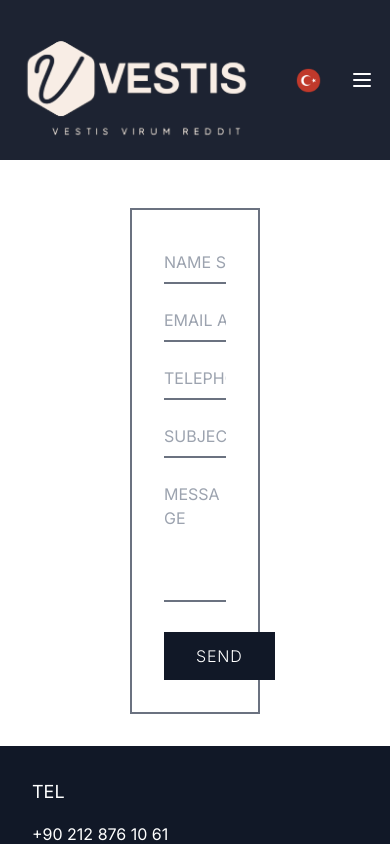
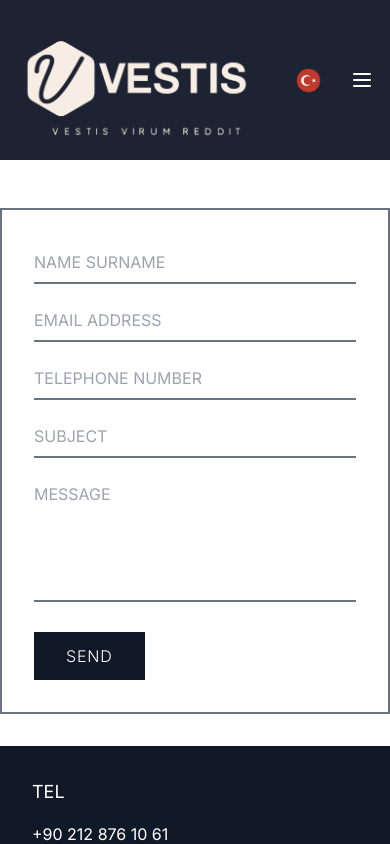
Before and after one commit to denizinec/vestis, a Next.js app: page /en/contact in a window 390 px wide. Shown: the top 844 px of the page. Built offline with nearby package versions, Linux system fonts and the light colour scheme.

Commit message:
mobile ui fix

```diff
--- a/app/[lang]/(private)/contact/page.tsx
+++ b/app/[lang]/(private)/contact/page.tsx
@@ -28,11 +28,11 @@ export default function Page() {
   return (
     <>
 
-      <div className="flex flex-col justify-center items-center  md:flex-row gap-8 mt-52 mb-16">
+      <div className="flex flex-col justify-center items-center md:flex-row gap-8 mt-52 mb-16">
 
 
         {/* Contact Form */}
-        <div className="w-1/3 border-2  border-gray-500 p-8">
+        <div className="w-full sm:w-2/3 md:w-1/3 border-2 border-gray-500 p-8 mx-4 md:mx-0">
           <form onSubmit={handleSubmit}>
             <div className="mb-4">
               <input
@@ -98,7 +98,7 @@ export default function Page() {
         </div>
 
         {/* Contact Information */}
-        <div className="w-full md:w-1/3 bg-gray-900 text-white p-8">
+        <div className="w-full sm:w-2/3 md:w-1/3 bg-gray-900 text-white p-8 mx-4 md:mx-0">
           <div className="mb-8">
             <h3 className="text-lg mb-4">TEL</h3>
             <p>+90 212 876 10 61 </p>
```
